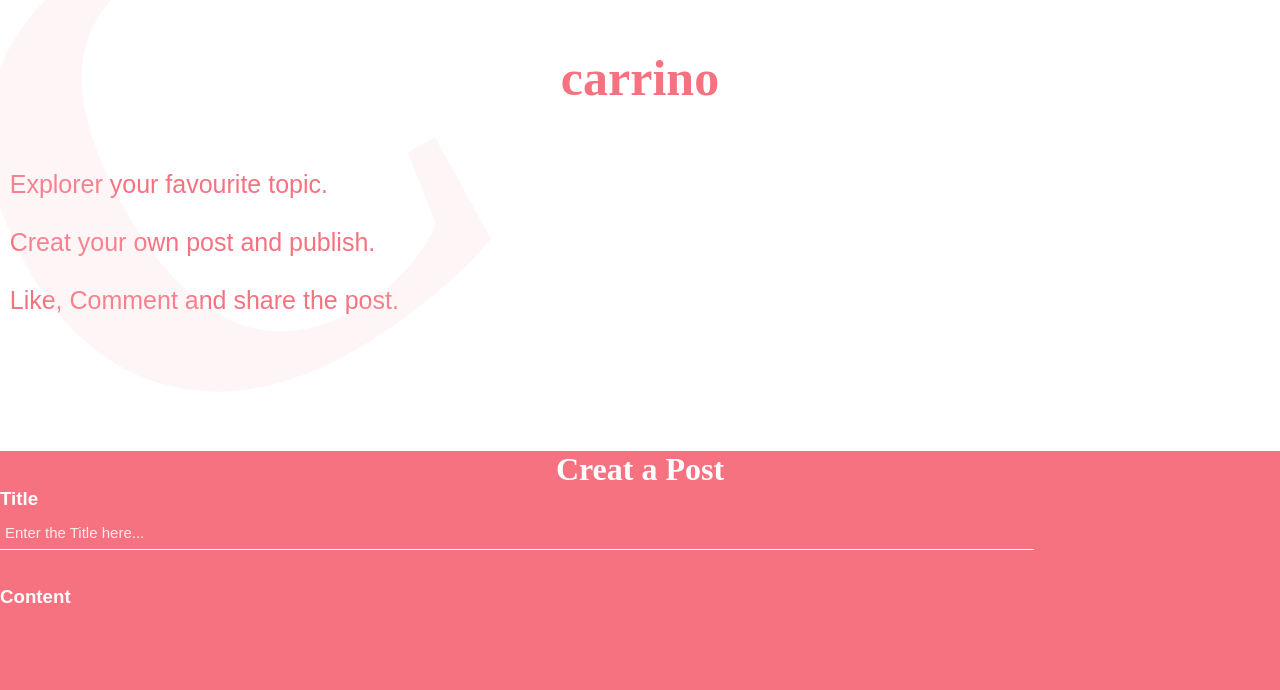
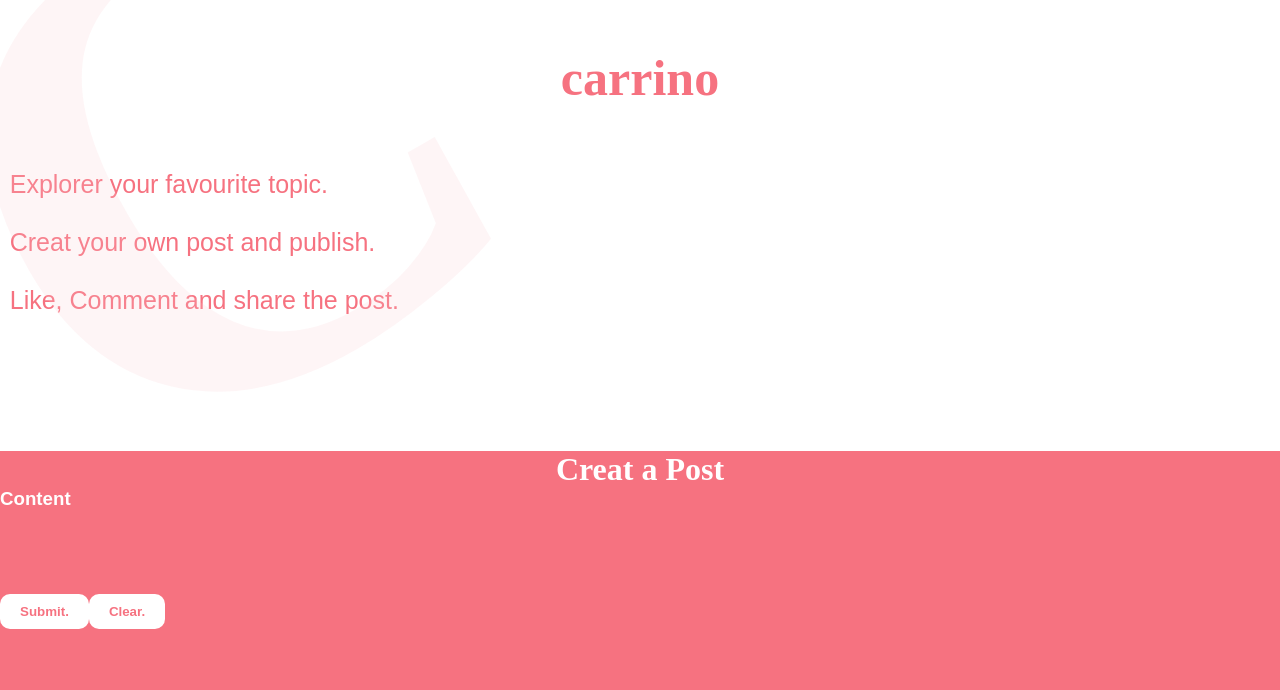
Before and after one commit to vvorkcloudtech/class-103Evening, a React app: page /creatpost in a window 1280 px wide. Shown: the part 101-791 px from the top of the page. Built offline with nearby package versions, Linux system fonts and the light colour scheme; the HTML template or start-up script is replaced by a standard one.

Commit message:
added the title icon and png

```diff
--- a/package.json
+++ b/package.json
@@ -40,6 +40,7 @@
   },
   "dependencies": {
     "create-react-class": "^15.6.3",
-    "express": "^4.16.4"
+    "express": "^4.16.4",
+    "react-froala-wysiwyg": "^2.9.2"
   }
 }
--- a/src/index.jsx
+++ b/src/index.jsx
@@ -1,7 +1,7 @@
 import React from "react";
 import ReactDOM from "react-dom";
 import App from "./js/components/App";
-import { BrowserRouter as Router } from 'react-router-dom'
+import { BrowserRouter as Router } from 'react-router-dom';
 ReactDOM.render(
   <div>
     <Router>
--- a/src/js/components/creatpost.jsx
+++ b/src/js/components/creatpost.jsx
@@ -1,4 +1,5 @@
 import React from "react";
+import $ from 'jquery';
 
 class CreatPost extends React.Component{
     render(){
@@ -25,13 +26,13 @@ class CreatPost extends React.Component{
                 <div className="container-fluid">
                         <h1 id="creat">Creat a Post</h1>
                     <div className="col-md-12 col-md-offset-1">
-                    <form name="formPractice">
-                        {/* <!--For title--> */}
+                    {/* <form name="formPractice">
+                        <!--For title-->
                         <h3 id="heading">Title</h3>
                         <input id="title" type="text" name="title" placeholder="Enter the Title here..."/>
-                        {/* <!-- <input id="para" type="text" name="paragraph" placeholder="Add a post..."/> --> */}
+                        <input id="para" type="text" name="paragraph" placeholder="Add a post..."/>
                         <br/><br/><br/>
-                    </form>
+                    </form> */}
                     <h3 id="heading">Content</h3>
 
                     <div id="editor">
```
Also changed, not shown: 2 other files (tests, documents, lock files or other folders).
